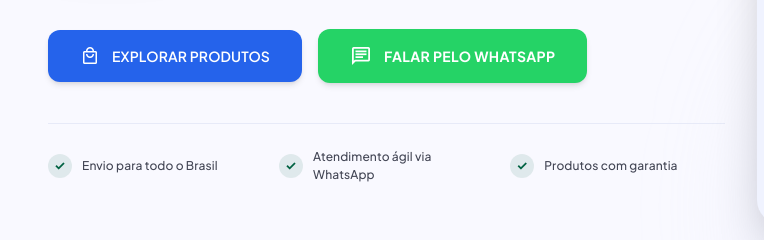
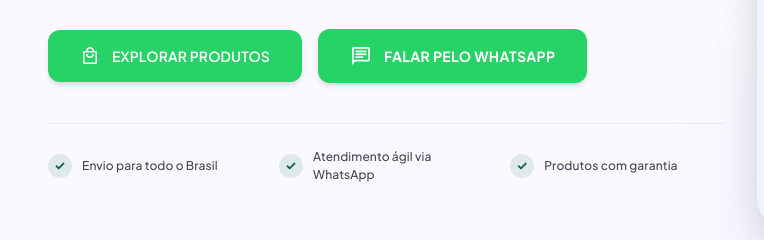
Before and after one commit to fabricadegeniosyoutube-lab/sitenexus, a plain HTML site: page index.html in a window 1280 px wide. Shown: the part 446-686 px from the top of the page, 0-764 px from the left. Drawn offline with nearby package versions, Linux system fonts and the light colour scheme.

Commit message:
style: turn Explore Products button green

```diff
--- a/index.html
+++ b/index.html
@@ -26,7 +26,7 @@
           </p>
 <!-- Buttons Group -->
 <div class="flex flex-col sm:flex-row items-stretch sm:items-center gap-4 w-full sm:w-auto mb-10">
-<a class="inline-flex items-center justify-center gap-3 px-8 py-4 rounded-xl bg-primary-container text-on-primary hover:bg-primary transition-all duration-200 font-label-lg text-label-lg shadow-md hover:shadow-lg group" href="#produtos">
+<a class="inline-flex items-center justify-center gap-3 px-8 py-4 rounded-xl bg-[#25D366] text-white hover:bg-[#20bd5a] transition-all duration-200 font-label-lg text-label-lg shadow-md hover:shadow-lg group" href="#produtos">
 <span class="material-symbols-outlined text-[20px] transition-transform duration-200 group-hover:scale-110">local_mall</span>
 <span>EXPLORAR PRODUTOS</span>
 </a>
```
